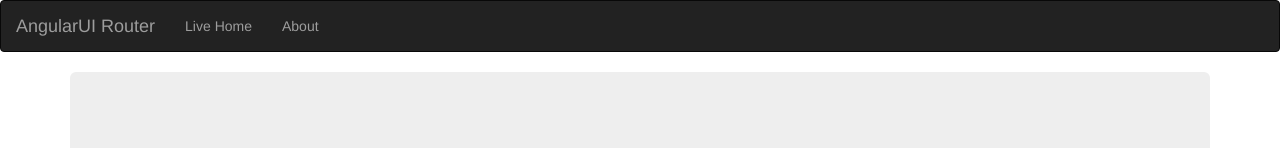
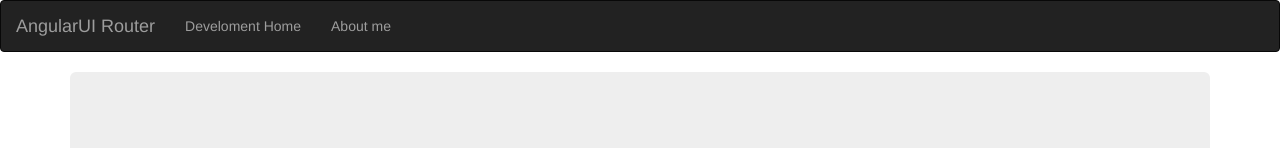
Before and after one commit to arunreghu/angularrouter, a plain HTML site: page router/index.html in a window 1280 px wide. Shown: the top 148 px of the page. Drawn offline with nearby package versions, Linux system fonts and the light colour scheme; some packages are replaced by stand-ins of ours.

Commit message:
arun commmit

```diff
--- a/router/index.html
+++ b/router/index.html
@@ -17,9 +17,9 @@
             <a class="navbar-brand" ui-sref="#">AngularUI Router</a>
         </div>
         <ul class="nav navbar-nav">
-           <!--  <li><a ui-sref="home">Develoment Home</a> </li> -->
-            <li><a ui-sref="home">Live Home</a> </li>
-            <li><a ui-sref="about">About</a></li>
+            <li><a ui-sref="home">Develoment Home</a> </li>
+           <!--  <li><a ui-sref="home">Live Home</a> </li> -->
+            <li><a ui-sref="about">About me</a></li>
         </ul>
     </nav>
 
```
